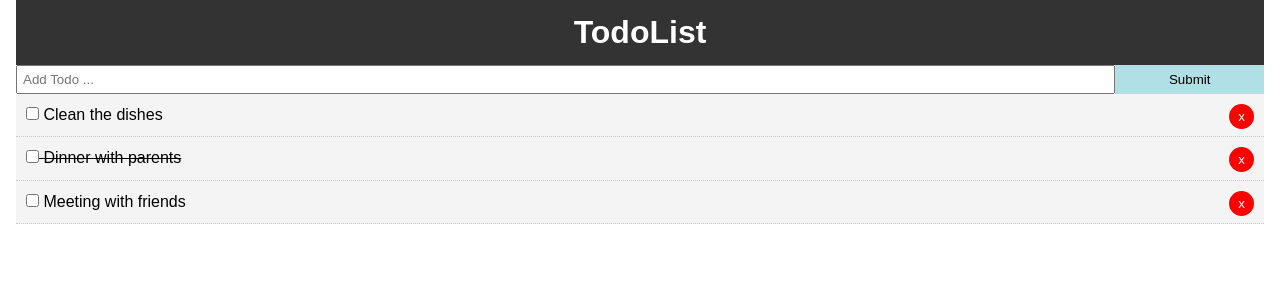
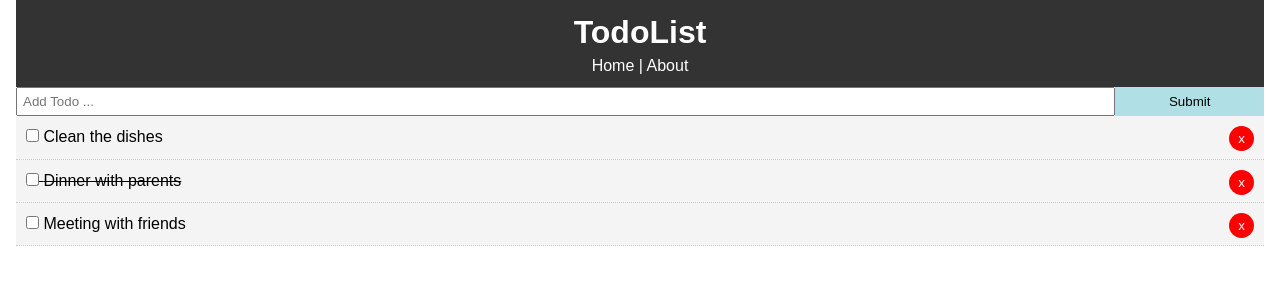
Before and after one commit to aasirah93/React_ToDoList, a React (Create React App) app: page / in a window 1280 px wide. Shown: the top 300 px of the page. Built offline with nearby package versions, Linux system fonts and the light colour scheme.

Commit message:
Made routes literally visible

```diff
--- a/src/components/layout/Header.js
+++ b/src/components/layout/Header.js
@@ -1,9 +1,12 @@
 import React from 'react';
+import { Link } from 'react-router-dom';
 
 function Header() {
   return (
     <header style={headerStyle}>
       <h1>TodoList</h1>
+      <Link style={linkStyle} to="/">Home</Link> | <Link
+      style={linkStyle} to="/about">About</Link>
     </header>
   )
 };
@@ -13,6 +16,11 @@
   color: '#fff',
   textAlign: 'center',
   padding: '10px'
-}
+};
+
+const linkStyle = {
+  color: '#fff',
+  textDecoration: 'none'
+};
 
 export default Header;
```
